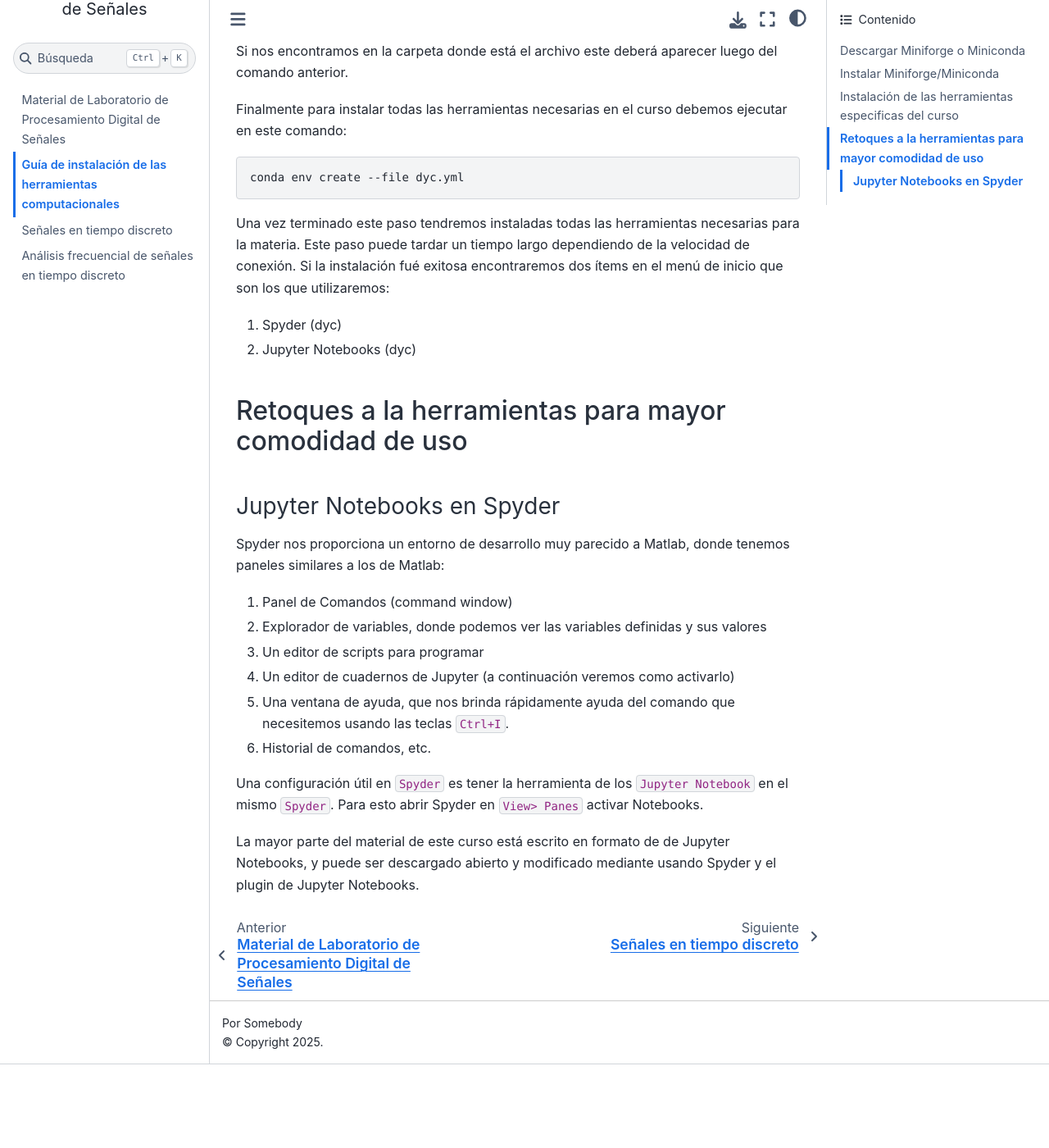
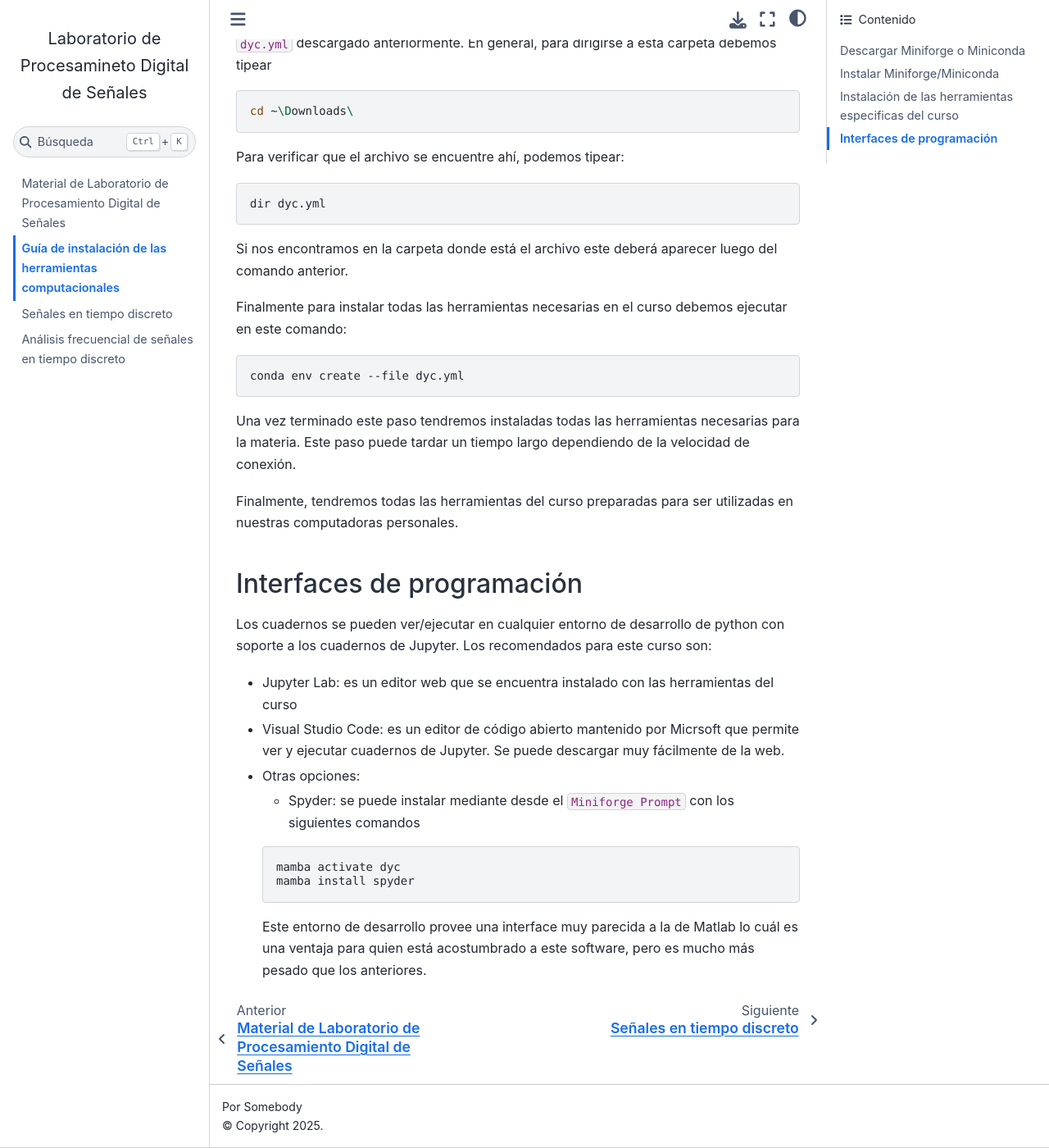
Before and after one commit to gonmolina/laboratorio_pds, a Jupyter Book: the page built from recursos/guia_instalacion_python.md, in a window 1280 px wide and 1400 px high, scrolled down 1246 px. Shown: the whole window at 82% size. Built offline with Jupyter Book 1.0.4 settings and Sphinx 7.4.7 and the Sphinx Book theme 1.1.4, drawn with Linux system fonts in a browser that asks for light colours; before the commit the page ends 2544 px from its top, so only the background shows below that; some of the changed text lies outside the part shown.

Commit message:
actualizo la guia de instalacion

````diff
--- a/recursos/guia_instalacion_python.md
+++ b/recursos/guia_instalacion_python.md
@@ -16,8 +16,18 @@ Si ya se cuenta con una instalación de Anaconda, entonces ya se dispone del ges
 
 ## Instalar Miniforge/Miniconda
 
-Seguir las recomendaciones por defecto dadas por el instalador. Una vez terminada la instalación tendremos Python instalado en nuestro sistema. Además tendremos en el menú de inicio un ítem
-que se llama Anaconda Powershell Prompt, el cual abriremos para continuar con la instalación de las herramientas del curso.
+Seguir las recomendaciones por defecto dadas por el instalador.
+Durante el proceso de instalación en windows se presentarán varios un cuadros de diálogos.
+En general es conveniente aceptar las opciones recomendadas por defecto. La mismas incluyen:
+- Instalar miniforge solo para el usuario actual
+- Dejar el directorio de instalación por defecto
+Cuando aparece el cuadro de dialogo de las opciones avanzadas de instalación seleccionar solo:
+- la opción de crear los atajos en el menú de inicio
+- la opción de registrar el  Python de miniforge como default para el usuario
+Una vez terminada la instalación tendremos Python instalado en nuestro sistema.
+Además tendremos en el menú de inicio una carpeta
+que se llama `Miniforge3` con un item dentro `Miniforge Prompt`, el cual abriremos para continuar con la instalación de las herramientas del curso.
+
 
 ## Instalación de las herramientas especificas del curso
 
@@ -41,24 +51,19 @@ Finalmente para instalar todas las herramientas necesarias en el curso debemos e
 conda env create --file dyc.yml
 ```
 
-Una vez terminado este paso tendremos instaladas todas las herramientas necesarias para la materia. Este paso puede tardar un tiempo largo dependiendo de la velocidad de conexión. Si la instalación fué exitosa encontraremos dos ítems en el menú de inicio que son los que utilizaremos:
+Una vez terminado este paso tendremos instaladas todas las herramientas necesarias para la materia. Este paso puede tardar un tiempo largo dependiendo de la velocidad de conexión.
 
-1. Spyder (dyc)
-1. Jupyter Notebooks (dyc)
+Finalmente, tendremos todas las herramientas del curso preparadas para ser utilizadas en nuestras computadoras personales.
 
-## Retoques a la herramientas para mayor comodidad de uso
+## Interfaces de programación
 
-### Jupyter Notebooks en Spyder
-
-Spyder nos proporciona un entorno de desarrollo muy parecido a  Matlab, donde tenemos paneles similares a los de Matlab:
-
-1. Panel de Comandos (command window)
-1. Explorador de variables, donde podemos ver las variables  definidas y sus valores
-1. Un editor de scripts para programar
-1. Un editor de cuadernos de Jupyter (a continuación veremos como activarlo)
-1. Una ventana de ayuda, que nos brinda rápidamente ayuda del comando que necesitemos usando las teclas `Ctrl+I`.
-1. Historial de comandos, etc.
-
-Una configuración útil en `Spyder` es tener la herramienta de los `Jupyter Notebook` en el mismo `Spyder`. Para esto abrir Spyder en `View> Panes` activar Notebooks.
-
-La mayor parte del material de este curso está escrito en formato de de Jupyter Notebooks, y puede ser descargado abierto y modificado mediante usando Spyder y el plugin de Jupyter Notebooks.
+Los cuadernos se pueden ver/ejecutar en cualquier entorno de desarrollo de python con soporte a los cuadernos de Jupyter. Los recomendados para este curso son:
+- Jupyter Lab: es un editor web que se encuentra instalado con las herramientas del curso
+- Visual Studio Code: es un editor de código abierto mantenido por Micrsoft que permite ver y ejecutar cuadernos de Jupyter. Se puede descargar muy fácilmente de la web.
+- Otras opciones:
+    - Spyder: se puede instalar mediante desde el `Miniforge Prompt` con los siguientes comandos
+    ```bash
+    mamba activate dyc
+    mamba install spyder
+    ```
+    Este entorno de desarrollo provee una interface muy parecida a la de Matlab lo cuál es una ventaja para quien está acostumbrado a este software, pero es mucho más pesado que los anteriores.
````
